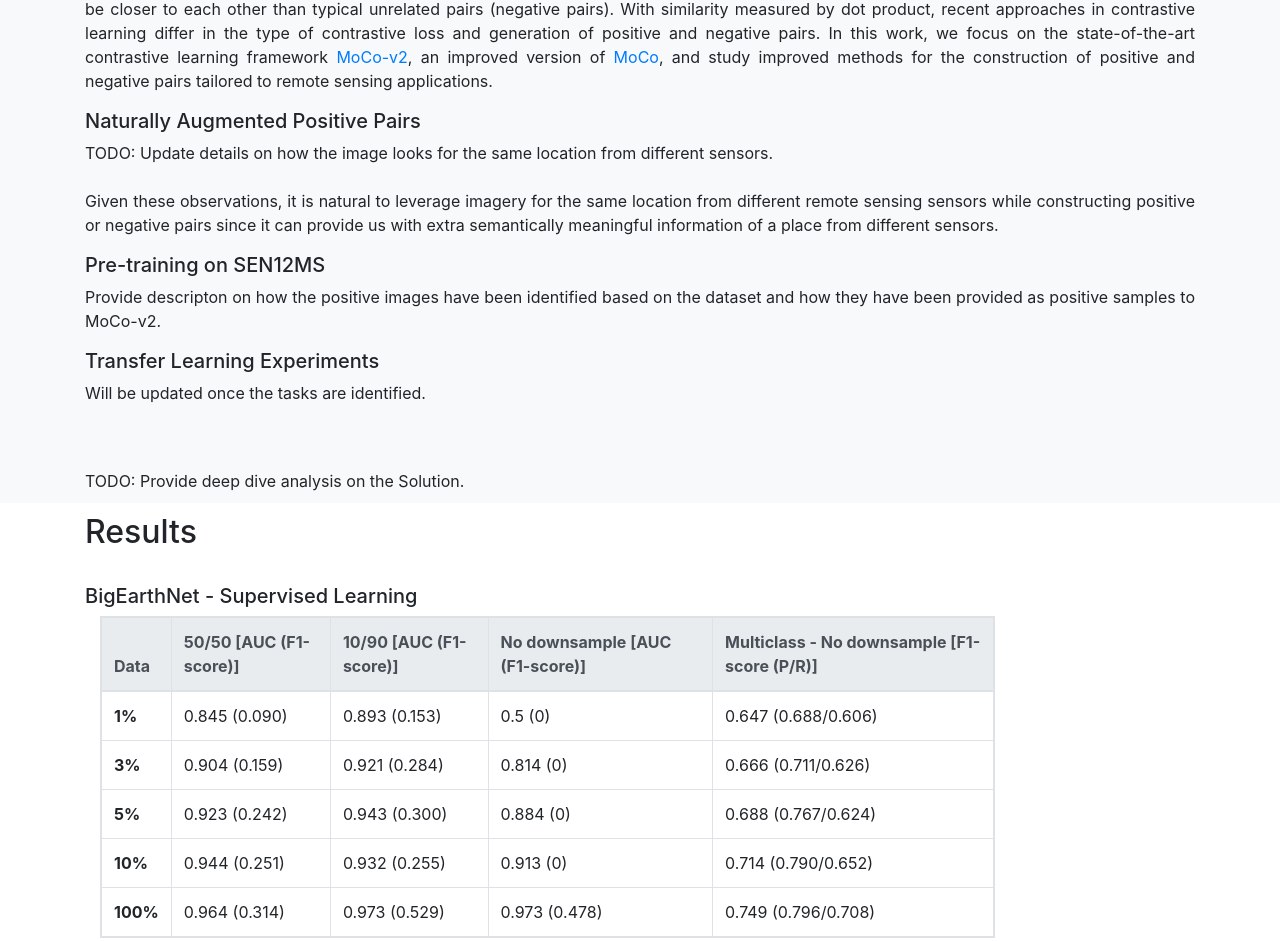
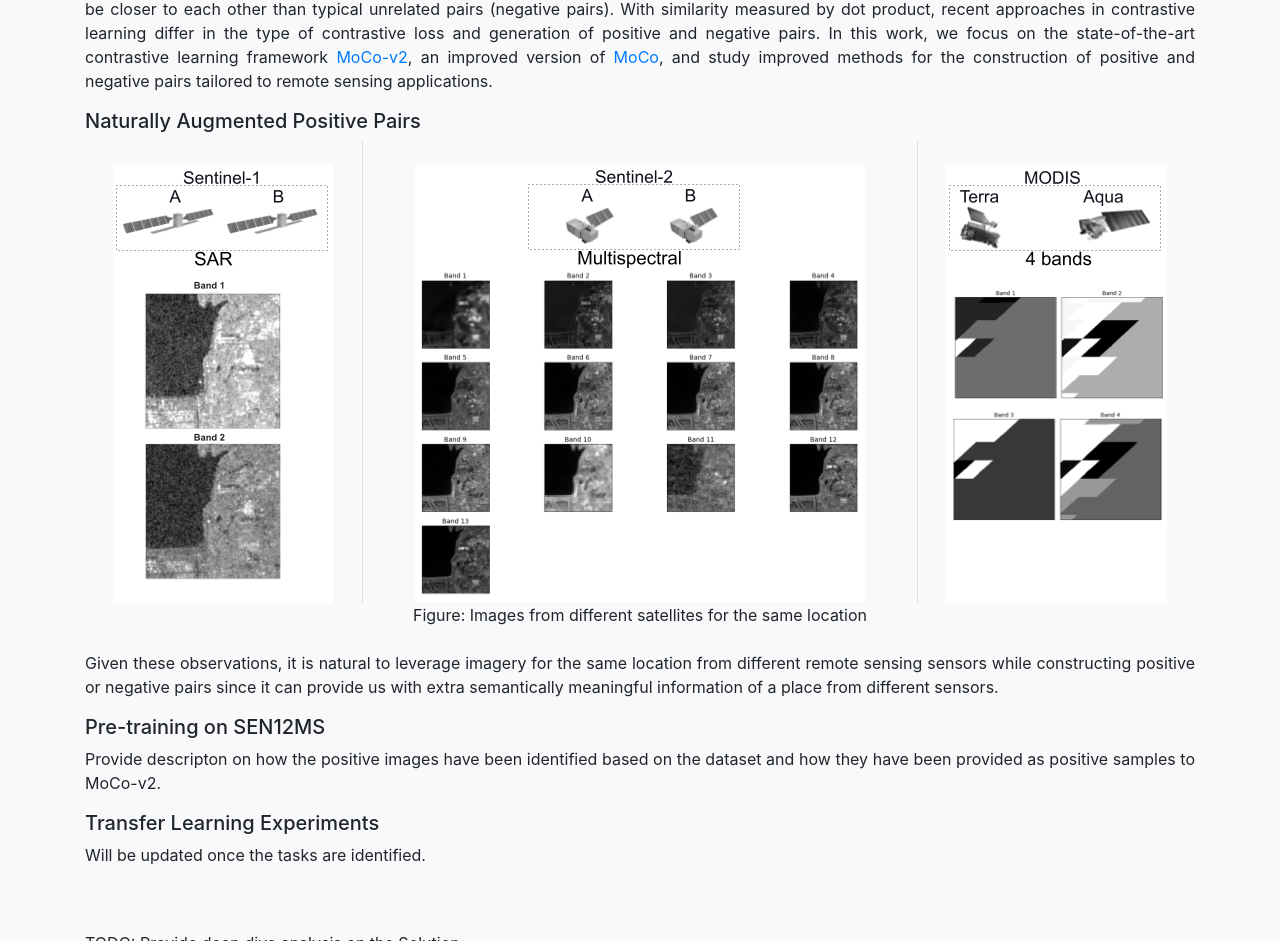
Before and after one commit to Berkeley-Data/hpt, a plain HTML site: page web/index.html in a window 1280 px wide. Shown: the part 5450-6391 px from the top of the page. Drawn offline with Linux system fonts and the light colour scheme.

Commit message:
Added 'Naturally Augmented Positive Pairs' section

```diff
--- a/web/index.html
+++ b/web/index.html
@@ -592,9 +592,25 @@
          </p>
          <p>
             <h5>Naturally Augmented Positive Pairs</h5>
+            <div class="container text-center">
 
-            TODO: Update details on how the image looks for the same location from different sensors.<br><br>
+               <div class="row">
+                  <div class="col-md-3 mx-auto border-right">
+                     <br>
+                     <img src="images/sentinel_1.png" />
+                  </div>
+                  <div class="col-md-6 mx-auto border-right">
+                     <br>
+                     <img src="images/sentinel_2.png" />
+                  </div>
+                  <div class="col-md-3 mx-auto">
+                     <br>
+                     <img src="images/modis.png" />
 
+                  </div>
+               </div>
+               Figure: Images from different satellites for the same location
+            </div><br>
             Given these observations, it is natural to leverage imagery for the same location from different remote
             sensing sensors while constructing positive
             or negative pairs since it can provide us with extra semantically meaningful information of a place from
```
Also changed, not shown: web/images/modis.png (added), web/images/sentinel_1.png (added), web/images/sentinel_2.png (added).
